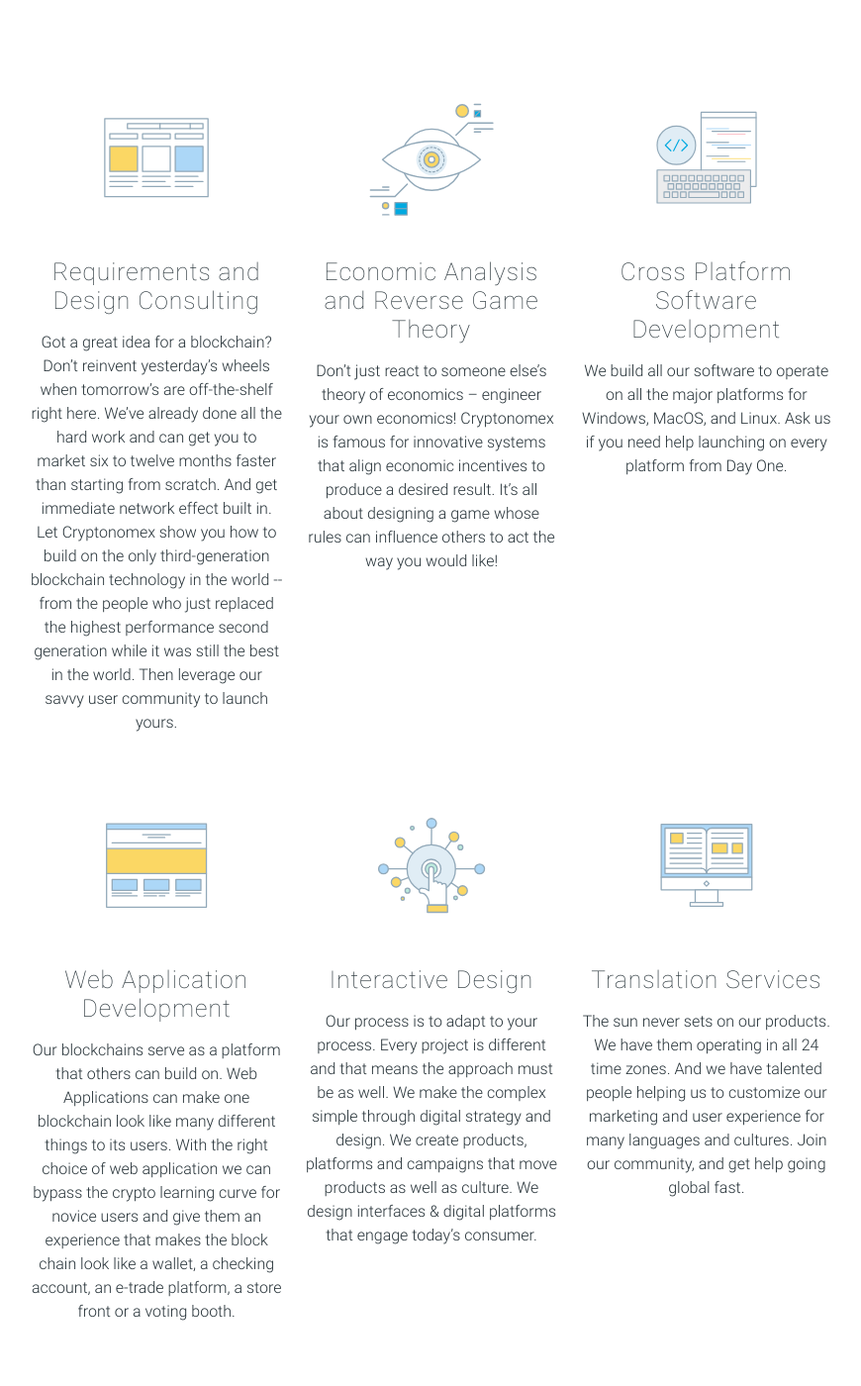
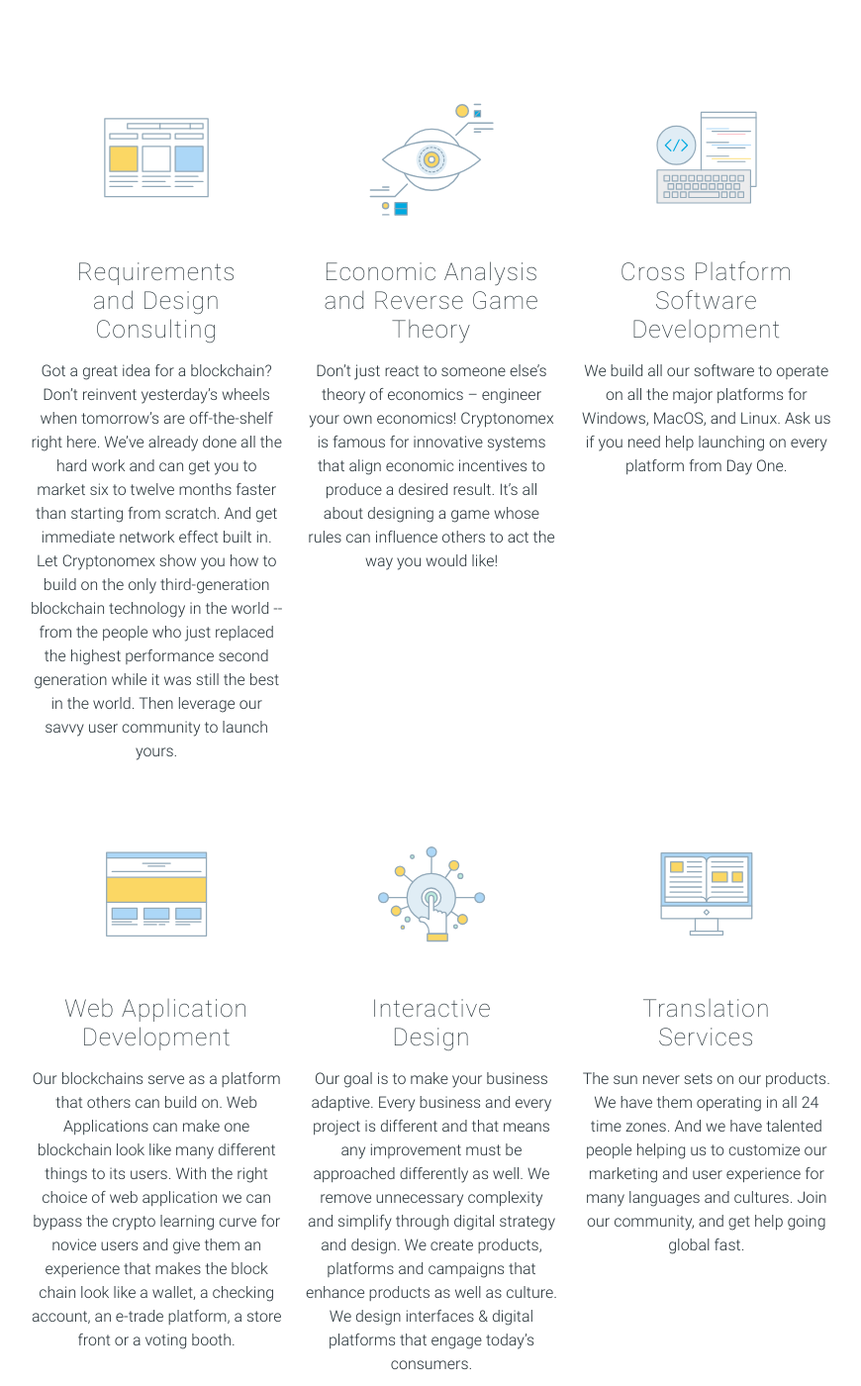
Before and after one commit to cryptonomex/cryptonomex.github.io, a Jekyll site: the page built from index.html, in a window 1280 px wide and 1400 px high, scrolled down 1428 px. Shown: the whole window at 99% size, without its empty margins (204-1074 px from the left). Built offline with Jekyll 4.4.1, drawn with Linux system fonts in a browser that asks for light colours; nearby versions of some CDN libraries.

Commit message:
content updates frontpage

```diff
--- a/index.html
+++ b/index.html
@@ -61,7 +61,7 @@
              <h3 class="center blue-grey-text text-lighten-4"><img height="148" src="../images/icons/icon-consult2.svg" alt="" /></h3>
 
              <div class="icon-block">
-               <h5 class="center">Requirements and Design Consulting</h5>
+               <h5 class="center">Requirements<br> and Design Consulting</h5>
                <p class="light center">
                Got a great idea for a blockchain?  Don’t reinvent yesterday’s wheels when tomorrow’s are off-the-shelf
                right here.  We’ve already done all the hard work and can get you to market six to twelve months faster
@@ -89,7 +89,7 @@
            <div class="col s12 m4">
              <div class="icon-block">
                <h3 class="center blue-grey-text text-lighten-4"><img height="148" src="../images/icons/icon-cross.svg" alt="" /></h3>
-               <h5 class="center">Cross Platform Software Development</h5>
+               <h5 class="center">Cross Platform <br>Software Development</h5>
 
                <p class="light center">
                We build all our software to operate on all the major platforms for Windows, MacOS, and Linux.  Ask us if
@@ -117,10 +117,10 @@
            <div class="col s12 m4">
              <div class="icon-block">
                <h3 class="center blue-grey-text text-lighten-4"><img height="148" src="../images/icons/icon-design.svg" alt="" /></h3>
-               <h5 class="center">Interactive Design</h5>
+               <h5 class="center">Interactive<br> Design</h5>
 
                <p class="light center">
-              Our process is to adapt to your process. Every project is different and that means the approach must be as well. We make the complex simple through digital strategy and design. We create products, platforms and campaigns that move products as well as culture. We design interfaces & digital platforms that engage today’s consumer.
+         Our goal is to make your business adaptive. Every business and every project is different and that means any improvement must be approached differently as well. We remove unnecessary complexity and simplify through digital strategy and design. We create products, platforms and campaigns that enhance products as well as culture. We design interfaces & digital platforms that engage today’s consumers.
                </p>
              </div>
            </div>
@@ -128,7 +128,7 @@
            <div class="col s12 m4">
              <div class="icon-block">
                <h3 class="center blue-grey-text text-lighten-4"><img height="148" src="../images/icons/icon-translate.svg" alt="" /></h3>
-               <h5 class="center">Translation Services</h5>
+               <h5 class="center">Translation<br> Services</h5>
 
                <p class="light center">
                The sun never sets on our products.  We have them operating in all 24 time zones.  And we have talented
```
